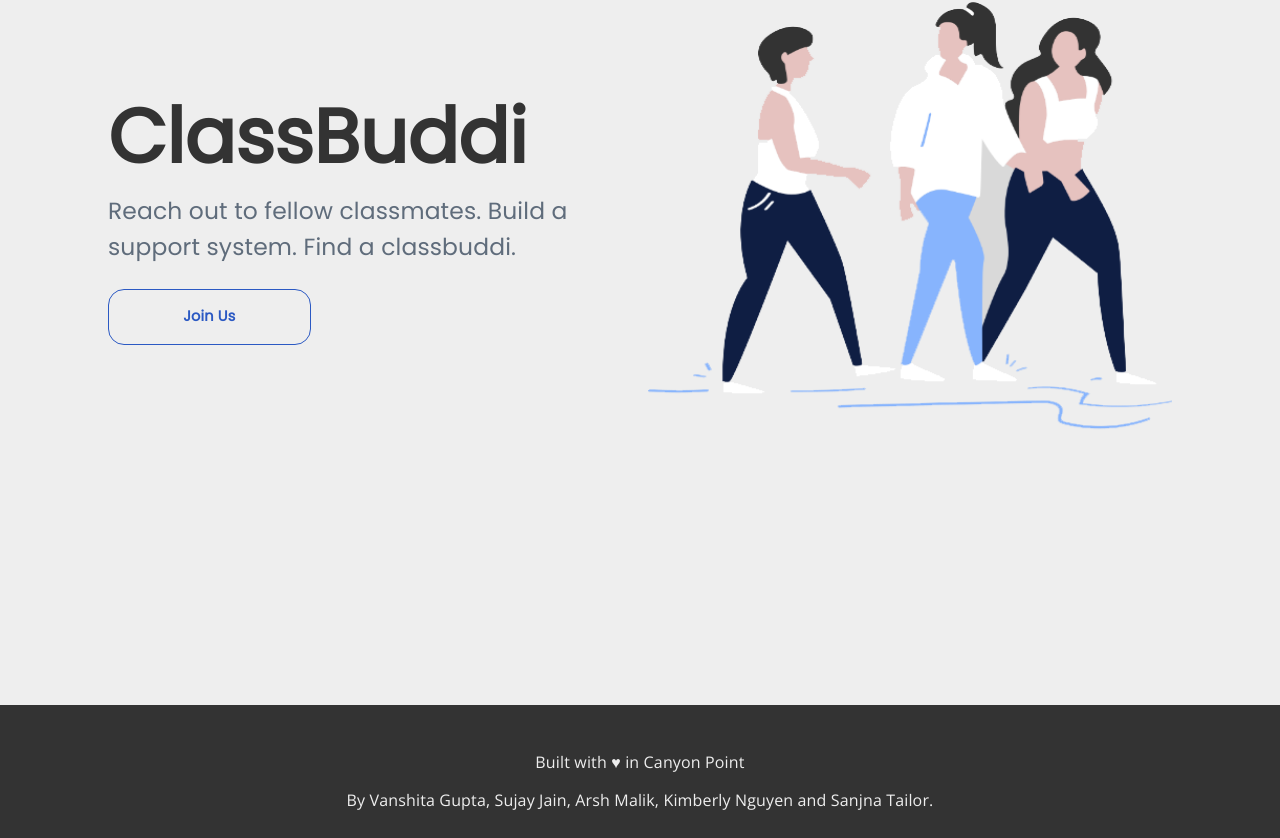
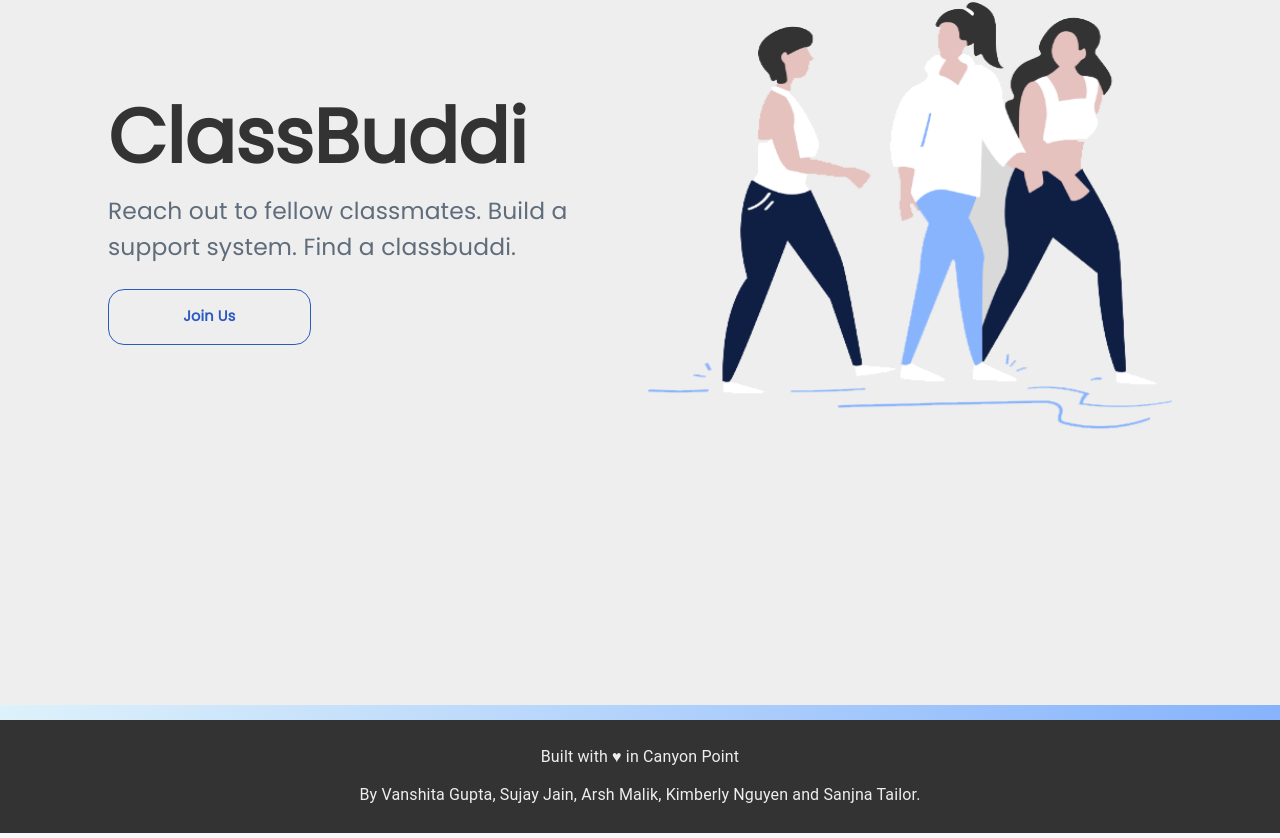
Before and after one commit to jainsujay02/classbuddi, a React (Create React App) app: page / in a window 1280 px wide. Shown: the part 249-1087 px from the top of the page. Built offline with nearby package versions, Linux system fonts and the light colour scheme; no server answers.

Commit message:
Footer Footer.js: Added gradient style to footer component.

```diff
--- a/src/components/Footer.js
+++ b/src/components/Footer.js
@@ -1,24 +1,38 @@
-import styled from 'styled-components'
+import styled from 'styled-components';
+import Box from '@mui/material/Box';
+
+const Outer = styled(Box) ({
+  height: 'auto',
+  color: '#EEEEEE',
+  fontSize: '16px',
+  textAlign: 'center',
+})
 
 const Container = styled.div`
-	background-color: #333333;
-	height: auto;
-	color: #EEEEEE ;
-	padding: 30px 0 10px 0;
-    text-align: center;
-    p {
-      font-family: 'Open Sans', sans-serif;
-      font-size: 16px;
-    }
-
+	color: #EEEEEE;
+  background-color: #333333;
+  div{
+    padding: 10px 0px 10px 0;
+  }
   /* margin-bottom: 30px; */
 `
+
+const Gradient = styled(Box) ({
+  background: 'linear-gradient(to right, rgba(194, 233, 251, 0.5), #86B3FC)',
+  height: '15px',
+})
+
 const Footer = () => {
   return (
+    <Outer>
+      <Gradient/>
       <Container>
-      <p>Built with ♥ in Canyon Point </p>
-      <p>By Vanshita Gupta, Sujay Jain, Arsh Malik, Kimberly Nguyen and Sanjna Tailor.</p>
-    </Container>
+      <div>
+        <p>Built with ♥ in Canyon Point</p>
+        <p>By Vanshita Gupta, Sujay Jain, Arsh Malik, Kimberly Nguyen and Sanjna Tailor.</p>
+      </div>
+      </Container>
+    </Outer>
   )
 }
 
```
